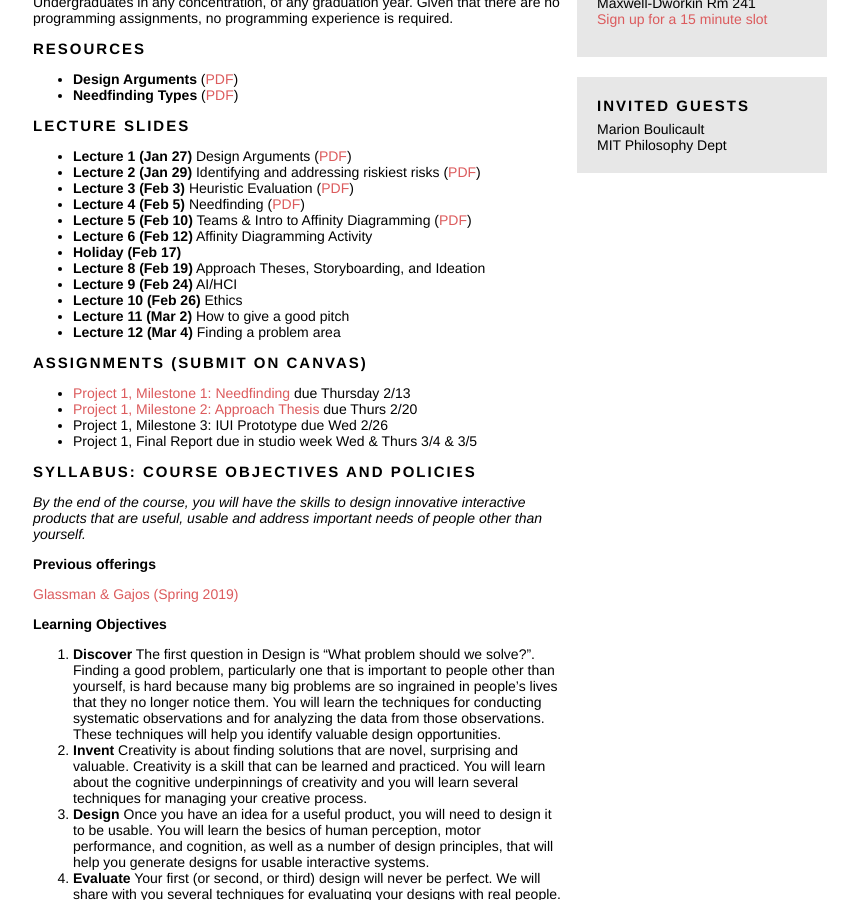
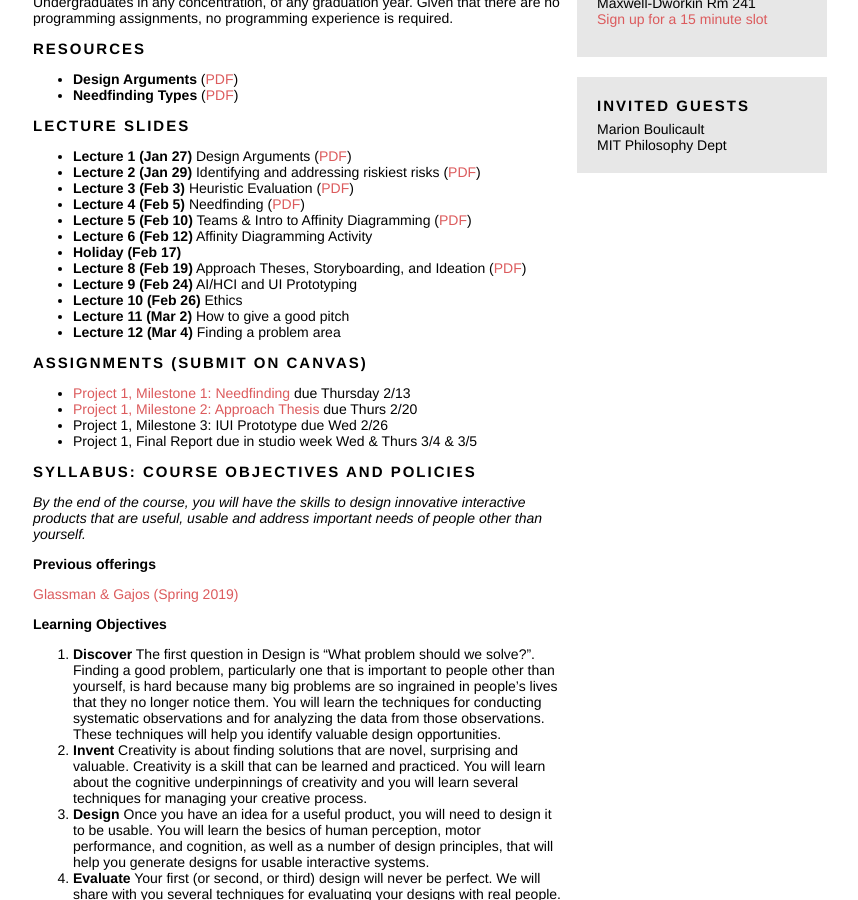
Before and after one commit to eglassman/eglassman.github.io, a Jekyll site: the page built from cs179.html, in a window 1280 px wide and 900 px high, scrolled down 422 px. Shown: the whole window, without its empty margins (210-1068 px from the left). Built offline with Jekyll 4.4.1, drawn with Linux system fonts in a browser that asks for light colours.

Commit message:
added pdf slides

```diff
--- a/cs179.html
+++ b/cs179.html
@@ -71,9 +71,9 @@ The course covers skills and techniques necessary to design innovative interacti
         <li><b>Lecture 5 (Feb 10)</b> Teams & Intro to Affinity Diagramming (<a href="https://www.dropbox.com/s/7afeogwjvtzci1x/Session%201b%20--%20Teams.pdf?dl=0">PDF</a>)</li>
         <li><b>Lecture 6 (Feb 12)</b> Affinity Diagramming Activity</li>
         <li><b>Holiday (Feb 17)</b></li>
-        <li><b>Lecture 8 (Feb 19)</b> Approach Theses, Storyboarding, and Ideation</li>
+        <li><b>Lecture 8 (Feb 19)</b> Approach Theses, Storyboarding, and Ideation (<a href="https://www.dropbox.com/s/w08fxjwj1teqo9d/session%203b%20--%20approach%20thesis%2C%20storyboarding%2C%20ideation.pdf?dl=0">PDF</a>)</li>
         <!-- <li><b>Lecture 8 (Feb 19)</b> Creativity and analogical thinking; Rapid prototyping and evaluation; Giving and receiving design critique</li> -->
-        <li><b>Lecture 9 (Feb 24)</b> AI/HCI</li>
+        <li><b>Lecture 9 (Feb 24)</b> AI/HCI and UI Prototyping</li>
         <li><b>Lecture 10 (Feb 26)</b> Ethics</li>
         <li><b>Lecture 11 (Mar 2)</b> How to give a good pitch</li>
         <li><b>Lecture 12 (Mar 4)</b> Finding a problem area</li>
```
